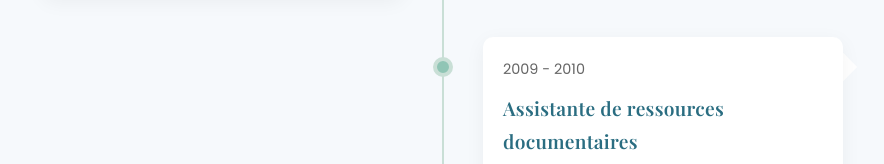
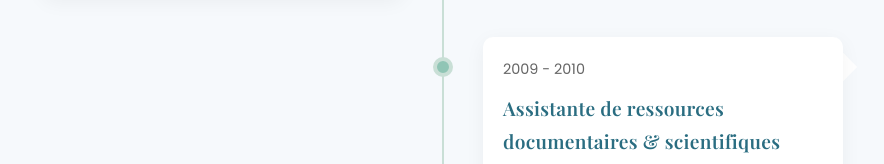
Before and after one commit to SiaSia-dev/presentation_inge-pedago_Axiane, a plain HTML site: page index.html in a window 1280 px wide. Shown: the part 8046-8210 px from the top of the page, without its empty margins (197-1081 px from the left). Drawn offline with nearby package versions, Linux system fonts and the light colour scheme.

Commit message:
Update experience

```diff
--- a/index.html
+++ b/index.html
@@ -1094,7 +1094,7 @@
                     <div class="timeline-dot"></div>
                     <div class="timeline-content">
                         <p class="timeline-date">2009 - 2010</p>
-                        <h3 class="timeline-title">Assistante de ressources documentaires</h3>
+                        <h3 class="timeline-title">Assistante de ressources documentaires & scientifiques</h3>
                         <p>INRAP / SERVICE RÉGIONAL DE LORRAINE / UNIVERSITÉ DE FRANCHE-COMTÉ</p>
                         <ul>
                             <li>Gestion et exploitation des ressources documentaires</li>
```
